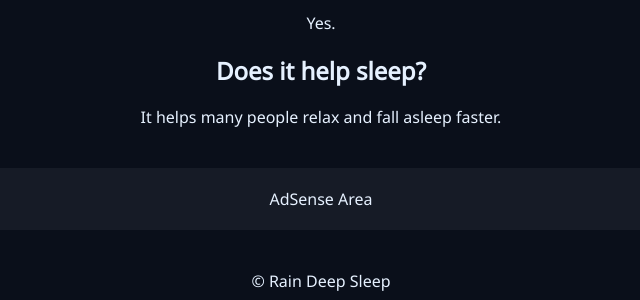
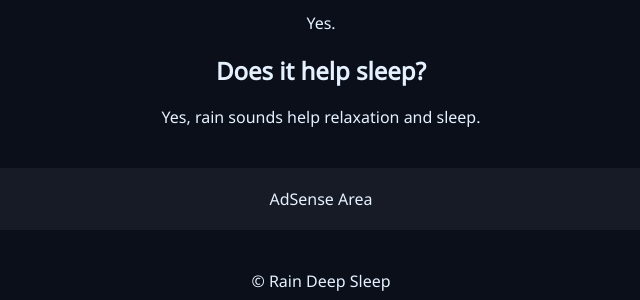
Before and after one commit to choijangwook/rain-deep-sleep, a Jekyll site: the page built from faq.md, in a window 1280 px wide. Shown: the part 275-575 px from the top of the page, without its empty margins (319-959 px from the left). Built offline with Jekyll 4.4.1, drawn with Linux system fonts in a browser that asks for light colours.

Commit message:
Update faq.md

```diff
--- a/faq.md
+++ b/faq.md
@@ -9,4 +10,4 @@ title: FAQ
 Yes.
 
 ## Does it help sleep?
-It helps many people relax and fall asleep faster.
+Yes, rain sounds help relaxation and sleep.
```
Also changed, not shown: other parts of faq.md (+1 -0 lines).
